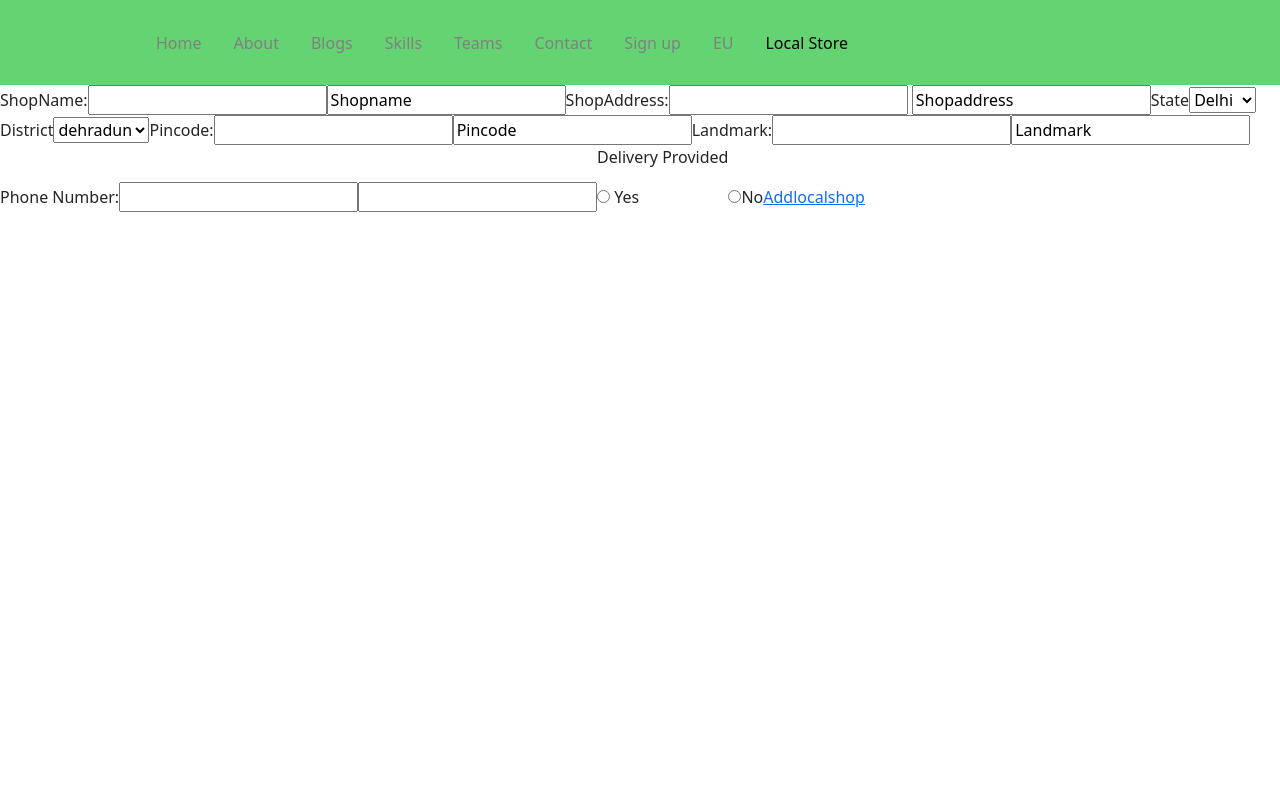
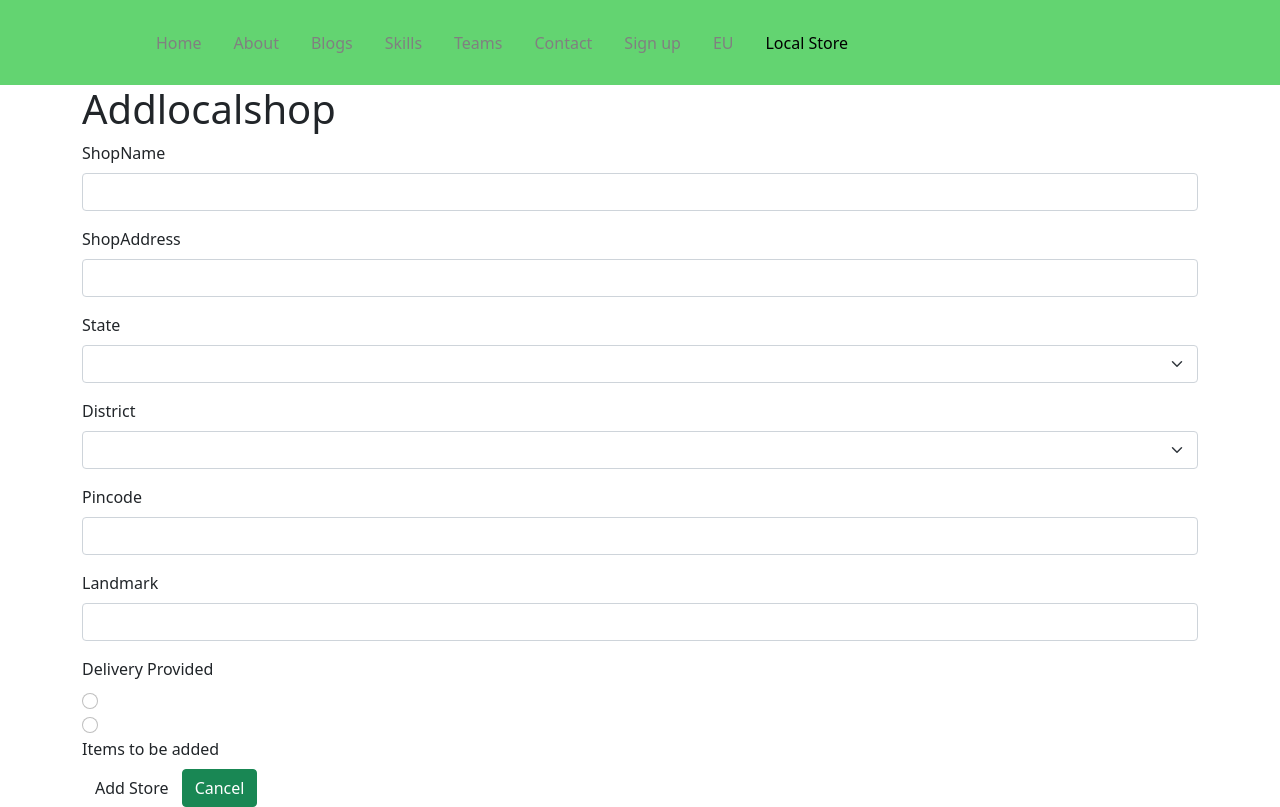
Before and after one commit to builtindoon/builtindoonproj, a React (Create React App) app: page /addlocalshop in a window 1280 px wide. Built offline with nearby package versions, Linux system fonts and the light colour scheme.

Commit message:
adding new file

```diff
--- a/src/views/Addlocalshop.js
+++ b/src/views/Addlocalshop.js
@@ -1,4 +1,8 @@
 import React, { Component } from "react";
+import "bootstrap/dist/css/bootstrap.min.css";
+import Form from 'react-bootstrap/Form';
+import Button from 'react-bootstrap/Button';
+import { FormCheck, FormLabel } from "react-bootstrap";
 
 class Addlocalshop extends React.Component {
     constructor(props) {
@@ -15,50 +19,55 @@ class Addlocalshop extends React.Component {
 
     render() {
       return (
-        <form onShopName={this.handleShopName}>
-          <label>
-            ShopName:
-            <input type="text" value={this.state.value} onChange={this.handleChange} />        </label>
-          <input type="shopname" value="Shopname" />
-          <lable>
-            ShopAddress:
-            <input type="text" value={this.state.value} onChange={this.handleChange} />     </lable>
-            <input type="shopaddress" value="Shopaddress" />
-            <label>State</label>
-            <select>
-               <option value="delhi">Delhi</option>
-               <option value="pune">Pune</option>
-               <option value="noida">Noida</option>
-            </select>
-            <label>District</label>
-            <select>
-               <option value="dehradun">dehradun</option>
-               <option value="varanasi">Varanasi</option>
-               <option value="lucknow">Lucknow</option>
-            </select>
-            <label>
-            Pincode:
-            <input type="text" value={this.state.value} onChange={this.handleChange} />        </label>
-          <input type="pincode" value="Pincode" />
-          <label>
-          Landmark:
-          <input type="text" value={this.state.value} onChange={this.handleChange} />        </label>
-        <input type="landmark" value="Landmark" />
-          <label>
-          Phone Number:
-          <input type="text" value={this.state.value} onChange={this.handleChange} />        </label>
-        <input type="number" value="Number" />
-         <label>
-        <p>Delivery Provided</p>
-        <input type="radio" /> Yes</label>
-        <label>
-        <input type="radio" />No</label>
-        <a href="/ addlocalshop">Addlocalshop</a>
+        <div className="container">
+        <h1>Addlocalshop </h1>
 
-         </form>
+        <Form>
+    <Form.Group className="mb-3">
+      <Form.Label>ShopName</Form.Label>
+      <Form.Control type="text" />
+      </Form.Group>
+      <Form.Group className="mb-3">
+      <Form.Label>ShopAddress</Form.Label>
+      <Form.Control type="text" />
+      </Form.Group>
+      <Form.Group className="mb-3">
+      <Form.Label>State</Form.Label>
+      <Form.Select>Dehli,Pune,Mumbai,Bengaluru</Form.Select>
+      </Form.Group>
+      <Form.Group className="mb-3">
+      <Form.Label>District</Form.Label>
+      <Form.Select>Bihar,Dehradun,Lucknow</Form.Select>
+      </Form.Group>
+      <Form.Group className="mb-3">
+      <Form.Label>Pincode</Form.Label>
+      <Form.Control type="text" />
+      </Form.Group>
 
-      );
-    }
-  }
+      <Form.Group className="mb-3">
+      <Form.Label>Landmark</Form.Label>
+      <Form.Control type="text" />
+      </Form.Group>
 
-  export default  Addlocalshop;
+      <>
+      <Form.Label>Delivery Provided</Form.Label>
+
+     <Form.Check type="radio" aria-label="radio Yes"/>
+
+     <Form.Check type="radio" aria-label="radio No"/>
+     </>
+     <Form.Label>Items to be added</Form.Label>
+     <br></br>
+     <Button variant="none" type="submit">
+     Add Store
+   </Button>
+   <Button variant="success" type="submit">
+     Cancel
+   </Button>
+   </Form>
+   </div>
+       )
+     };
+ }
+
+ export default Addlocalshop;
```
